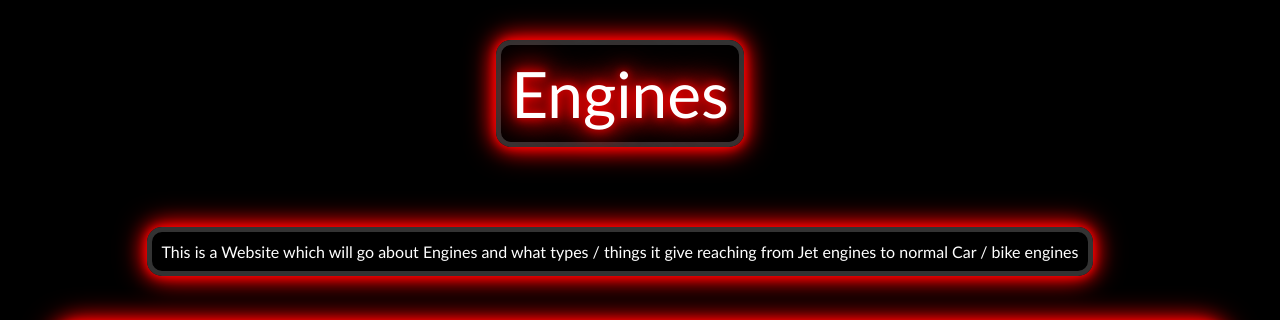
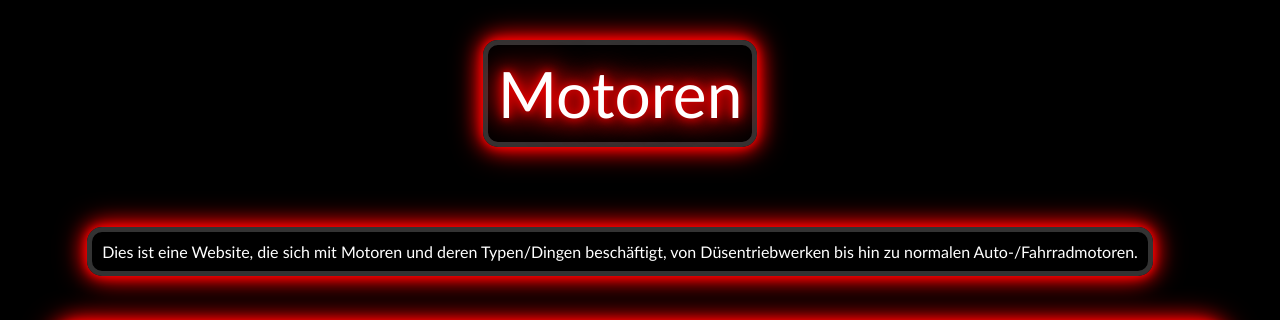
Before and after one commit to T30061/MeThe, a plain HTML site: page MainProject/Index.html in a window 1280 px wide. Shown: the top 320 px of the page. Drawn offline with Linux system fonts and the light colour scheme.

Commit message:
Updated it to German

```diff
--- a/MainProject/Index.html
+++ b/MainProject/Index.html
@@ -7,8 +7,8 @@
     <link rel="stylesheet" href="css/style.css">
 </head>
 <body>
-    <p class="Title">Engines</p><br>
-    <p class="Description">This is a Website which will go about Engines and what types / things it give reaching from Jet engines to normal Car / bike engines</p>
+    <p class="Title">Motoren</p><br>
+    <p class="Description">Dies ist eine Website, die sich mit Motoren und deren Typen/Dingen beschäftigt, von Düsentriebwerken bis hin zu normalen Auto-/Fahrradmotoren.</p>
 
     <div class="Engines">
         <h3 class="motortitle" data-popup="wankel">Wankelmotor <img src="https://github.com/T30061/CLOUD/blob/main/Website/img/motoren/wankelmotor.png?raw=true" width="50" height="50"></h3>
```
